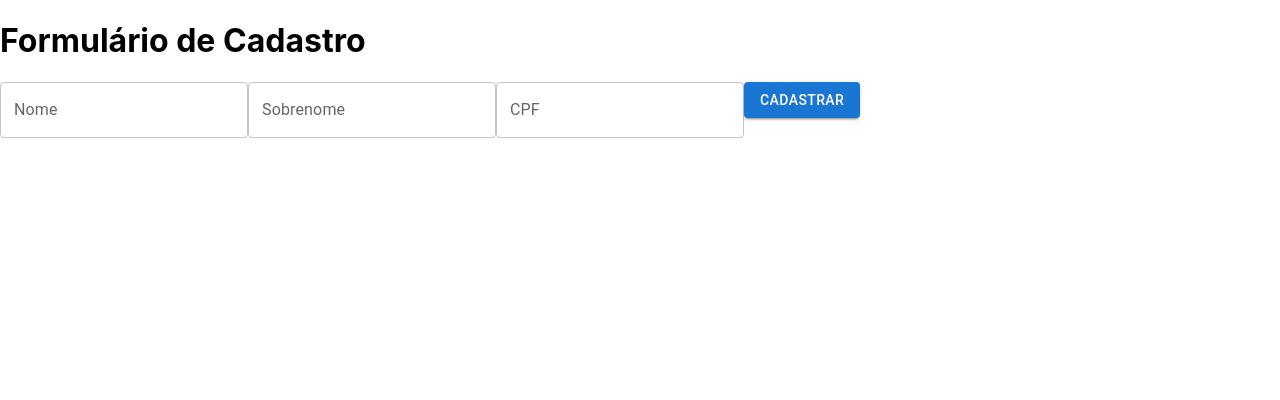
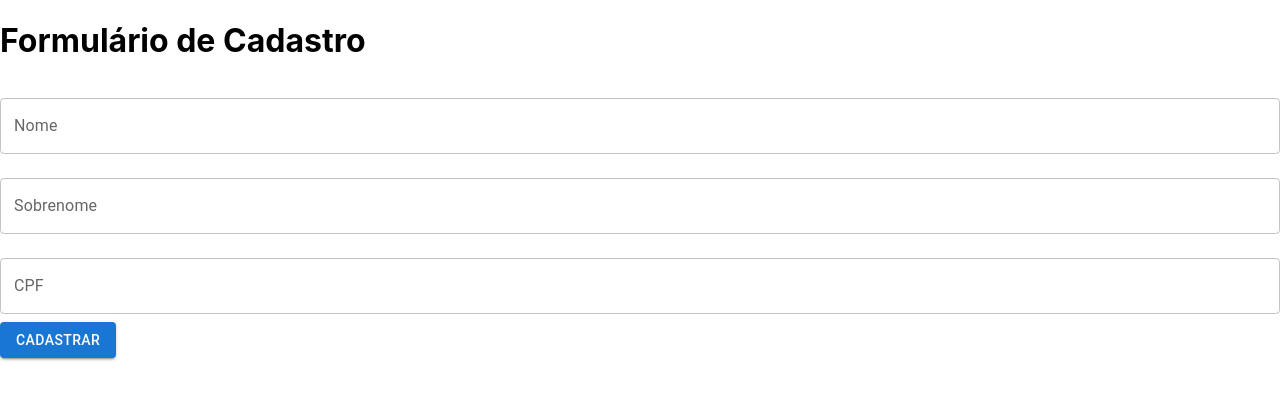
Before and after one commit to Crisleine-Erculano/Formulario, a React (Create React App) app in the folder formulario/: page / in a window 1280 px wide. Shown: the top 400 px of the page. Built offline with nearby package versions, Linux system fonts and the light colour scheme.

Commit message:
Estilizando campos do Formulário.

```diff
--- a/formulario/src/component/FormularioCadastro/FormularioCadastro.js
+++ b/formulario/src/component/FormularioCadastro/FormularioCadastro.js
@@ -5,10 +5,11 @@ import TextField from '@mui/material/TextField'
 function FormularioCadastro() {
    return (
       <form>
-         <TextField id="nome" label="Nome"  />
+         <TextField id="nome" label="Nome" margin="normal" fullWidth />
 
-         <TextField id="sobrenome" label="Sobrenome" />
-         <TextField id="cpf" label="CPF" />
+         <TextField id="sobrenome" label="Sobrenome" margin="normal" fullWidth />
+
+         <TextField id="cpf" label="CPF" margin="normal" fullWidth />
 
          {/* <label>Promoções</label>
          <input type="checkbox" />
```
